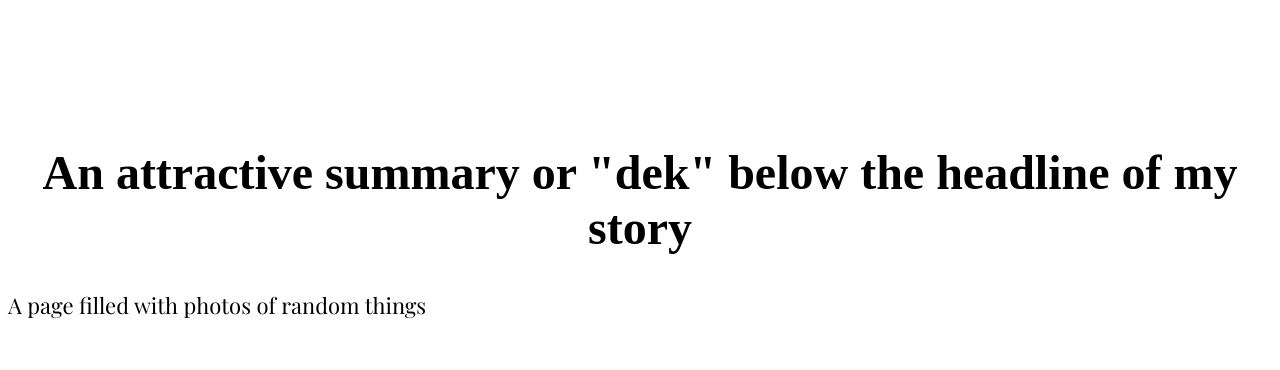
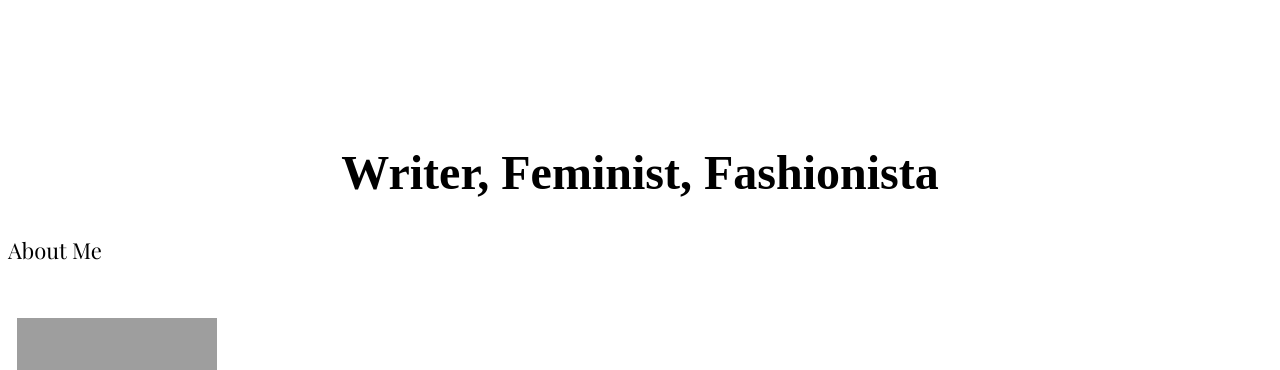
Before and after one commit to nicolettemuro/nicolettemuro.github.io, a plain HTML site: page index.html in a window 1280 px wide. Shown: the part 355-725 px from the top of the page. Drawn offline with nearby package versions, Linux system fonts and the light colour scheme; files that its build step writes are made by us from their sources; grey boxes are pictures that could not be loaded; a web font is replaced by a local one.

Commit message:
Changes
Made changes to my page

```diff
--- a/index.html
+++ b/index.html
@@ -49,9 +49,9 @@
   <h1>Nicolette Muro's Portfolio</h1>
 <p>Articles for Craig Newmark Graduate School of Journalism Written by Nicolette Muro</p>
 
-  <h2>An attractive summary or "dek" below the headline of my story</h2>
+  <h2>Writer, Feminist, Fashionista</h2>
 
-    <p>A page filled with photos of random things</p>
+    <p>About Me</p>
       ]
 
 <img src="https://picsum.photos/200/300/?random" alt= "Random photo. Photo by Ipsum photos">
```
